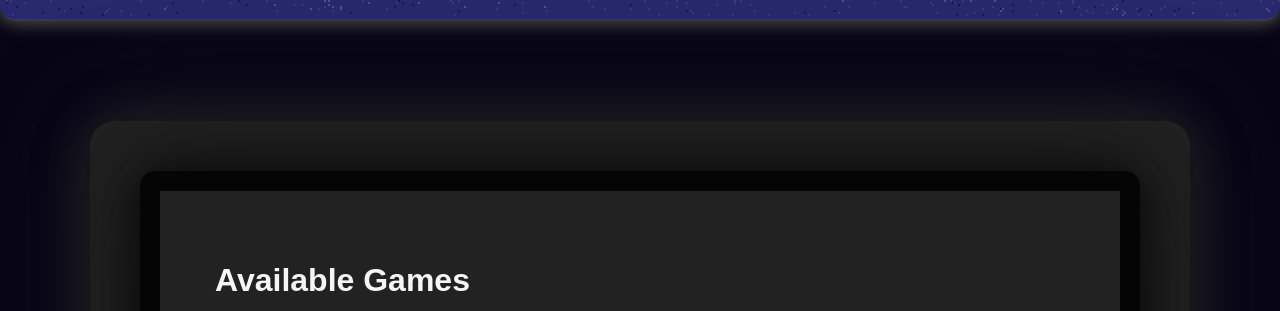
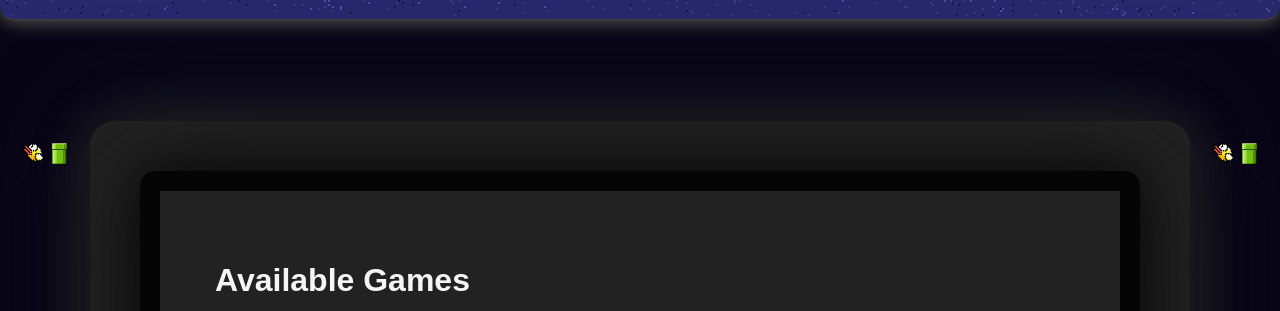
Before and after one commit to Kit230x/team-one-refactor, a plain HTML site: page index.html in a window 1280 px wide. Shown: the part 580-891 px from the top of the page. Drawn offline with nearby package versions, Linux system fonts and the light colour scheme.

Commit message:
added side bar gif location

```diff
--- a/index.html
+++ b/index.html
@@ -42,7 +42,7 @@ TODOS:
 - REFACTOR MORE BY USING CSS VARIABLES
 
 
-GAMES TODOS
+GAMES TODOs
 - https://www.youtube.com/watch?v=v74X5dtDLvg | SPACE INVADERS
 - https://www.youtube.com/watch?v=baBq5GAL0_U | SNAKE
 - https://www.youtube.com/watch?v=LTtfoyHxAVU | PONG
@@ -68,7 +68,10 @@ GAMES TODOS
 
         -->
 
-        <!-- NAVIGATION BAR -->
+
+<!-- ------------------------------------------------------------------------ -->
+
+        <!-- START*** NAVIGATION BAR -->
         <div class="outter-navcontainer">
             <nav style="margin: auto;">
                 <div class="navbar-container" id="navBarContainer" >
@@ -108,7 +111,7 @@ GAMES TODOS
                 </div>
             </nav>
         </div>
-
+        <!-- END*** NAV BAR -->
 <!-- ------------------------------------------------------------------------ -->
 
         <!-- MAIN CONTENT OF WEBSITE-->
@@ -120,7 +123,15 @@ GAMES TODOS
                 <p style="font-size: 2em; margin-bottom: 150px; color: white; font-weight: 600;">Choose and play from different games!</p>
             </div>
 
- <!-- ------------------------------------------------------------------------ -->
+<!-- ------------------------------------------------------------------------ -->
+
+<!-- MAIN CONTIANER FOR WEBSITE CONTENT -->
+<!-- HOLDS SIDEBAR CONTENT AND MAIN GAMES CONTENT -->
+<div style="display: flex; justify-content: space-evenly;">
+     <!-- LEFT SIDEBAR CONTENT  -->
+        <div class="sidebar">
+            <img src="img/flappy-bird-animated-custom-cursor.gif" style="width: 50px;">
+        </div>
 
     <!-- GLOWING OUTTER SECTION -->
     <div class="background">
@@ -319,7 +330,19 @@ GAMES TODOS
                         </div>
                     </div>
                 </div>
-        </main>
+            </div>
+        </div>
+
+            <!-- RIGHT SIDEBAR CONTENT -->
+            <div class="sidebar">
+                <img src="img/flappy-bird-animated-custom-cursor.gif" style="width: 50px;">
+            </div>
+
+    </main>
+
+
+
+
 
 <!-- ------------------------------------------------------------------------ -->
 
--- a/styles/indexstyle/index.css
+++ b/styles/indexstyle/index.css
@@ -46,6 +46,8 @@ body {
         0px 0px 50px rgba(36, 36, 36, 0.7),  /* Dark shadow on top */
         0px 0px 100px rgba(53, 53, 53, 0.6), /* Light shadow at the bottom */
         0px 10px 50px rgba(24, 24, 24, 0.6); /* Soft shadow around the container */
+    display: flex;
+    justify-content: space-evenly;
 }
 
 /* ------------------------------------------------ */
@@ -93,6 +95,18 @@ body {
     display: inline-block;
 }
 
+/* SIDE BAR CONTAINERS */
+.sidebar {
+    display: flex;
+    width: 150px;
+    padding: 20px;
+    display: flex;
+    flex-direction: column;
+    align-items: center;
+    z-index: 2;
+    background-color: none;
+}
+
 /* Preview Images for Games */
 .games-preview {
     width: 200px;
```
Also changed, not shown: img/flappy-bird-animated-custom-cursor.gif (added).
